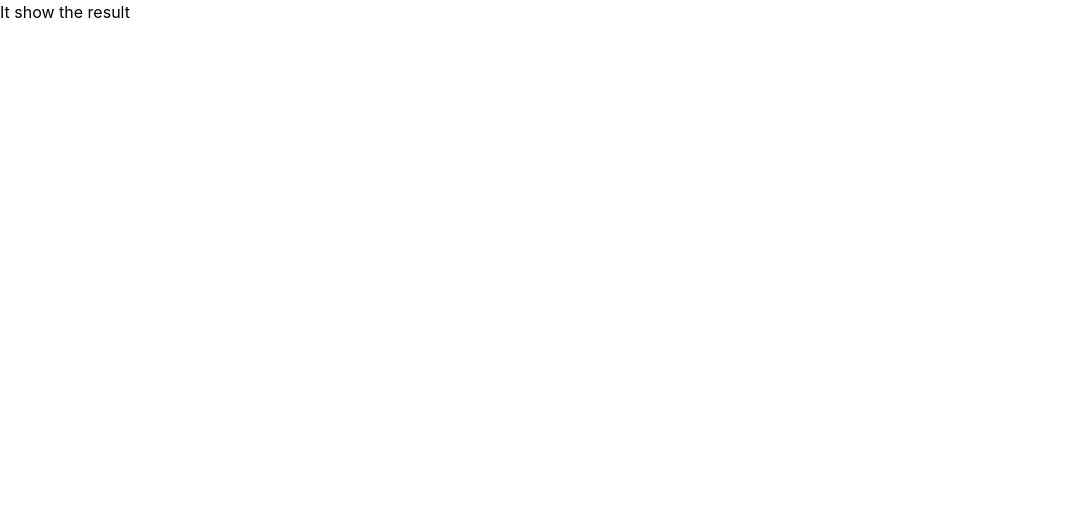
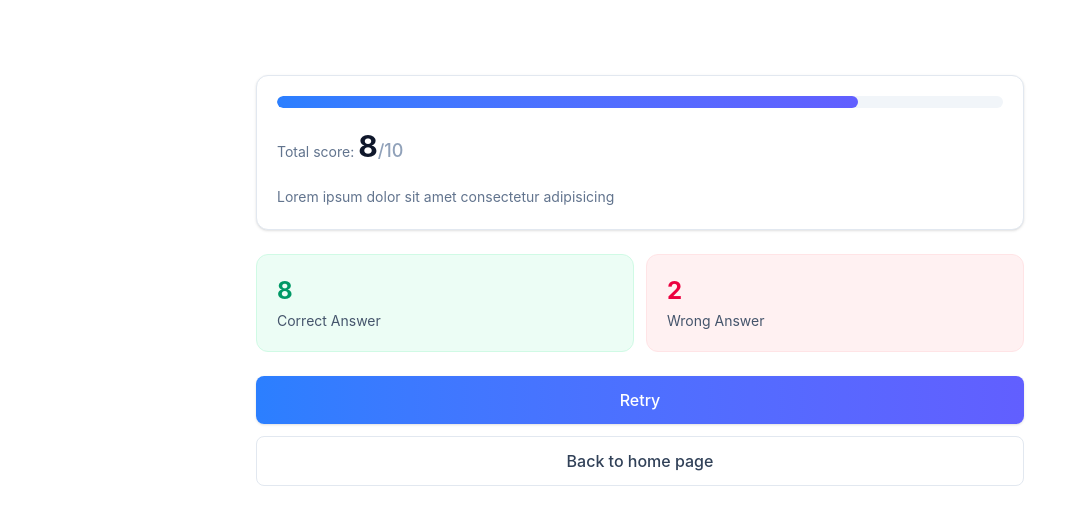
Before and after one commit to krishnaYadav7x/quizApp, a React (Vite) app: page /result in a window 1280 px wide. Shown: the top 524 px of the page, without its empty margins (0-1086 px from the left). Built offline with nearby package versions, Linux system fonts and the light colour scheme.

Commit message:
result page created

```diff
--- a/src/components/QuizFooter.jsx
+++ b/src/components/QuizFooter.jsx
@@ -46,6 +46,10 @@ export default function QuizFooter({
         >
           {buttonName}
         </Link>
+      ) : index === questions[quizCategory].length - 1 ? (
+        <Link to={'/result'} className="rounded-md bg-emerald-500 px-5 py-2 font-medium text-white shadow-sm transition hover:bg-emerald-600 active:scale-95">
+          Result
+        </Link>
       ) : (
         <button
           disabled={index === questions[quizCategory].length - 1}
--- /dev/null
+++ b/src/components/ResultBox.jsx
@@ -0,0 +1,24 @@
+import React from 'react'
+
+export default function ResultBox({title,mark,type}) {
+  return (
+    <div
+      className={
+        type === "correct"
+          ? "rounded-xl border border-emerald-100 bg-emerald-50 p-5"
+          : "rounded-xl border border-rose-100 bg-rose-50 p-5"
+      }
+    >
+      <span
+        className={
+          type === "correct"
+            ? "text-2xl font-bold text-emerald-600"
+            : "text-2xl font-bold text-rose-600"
+        }
+      >
+        {mark}
+      </span>
+      <p className='text-slate-600 mt-1 text-sm'>{title}</p>
+    </div>
+  );
+}
--- /dev/null
+++ b/src/components/ResultPageActionBtn.jsx
@@ -0,0 +1,17 @@
+import React from 'react'
+import { Link } from 'react-router';
+
+export default function ResultPageActionBtn({isLink=false,title}) {
+  return isLink ? (
+    <Link
+      to={"/"}
+      className="block w-full rounded-lg border border-slate-200 bg-white py-3 text-center font-medium text-slate-700 transition hover:bg-slate-50"
+    >
+     {title}
+    </Link>
+  ) : (
+    <button className="rounded-lg bg-gradient-to-r from-blue-500 to-indigo-500 py-3 font-medium text-white shadow-sm transition hover:opacity-90">
+      {title}
+    </button>
+  );
+}
--- a/src/pages/Home.jsx
+++ b/src/pages/Home.jsx
@@ -4,8 +4,9 @@ import { Link } from "react-router";
 const imgUrl = new URL("../assets/logo.png", import.meta.url).href;
 
 export default function Home() {
+  // bg-[radial-gradient(circle_at_50%_35%,#312e81_0%,transparent_35%),linear-gradient(135deg,#0f172a,#1e1b4b)]
   return (
-    <div className="min-h-screen bg-[radial-gradient(circle_at_50%_35%,#312e81_0%,transparent_35%),linear-gradient(135deg,#0f172a,#1e1b4b)] text-white">
+    <div className="min-h-screen bg-[radial-gradient(circle_at_50%_30%,#c7d2fe_0%,transparent_38%),linear-gradient(135deg,#f8fafc,#eef2ff)] text-slate-900">
       <header className="px-4 py-2">
         <div className="flex items-center justify-between">
           <div className="flex items-center gap-2 text-2xl">
@@ -24,7 +25,7 @@ export default function Home() {
         <p>Challenge yourself.</p>
         <Link
           to={"/quizzes"}
-          className="cursor-pointer rounded-lg bg-indigo-500 px-7 py-3 font-semibold hover:bg-indigo-600"
+          className="text-white cursor-pointer rounded-lg bg-indigo-500 px-7 py-3 font-semibold hover:bg-indigo-600"
         >
           Continue
         </Link>
--- a/src/pages/Quizzes.jsx
+++ b/src/pages/Quizzes.jsx
@@ -16,10 +16,13 @@ export default function Quizzes() {
         Quizzes
       </h1>
       <div
-        className="flex w-full max-w-20 cursor-pointer items-center gap-1 rounded-lg border px-2 py-1"
+        className="group flex w-fit cursor-pointer items-center gap-1.5 rounded-full border border-gray-200 bg-white px-3.5 py-2 text-sm font-medium text-gray-600 transition-all hover:border-indigo-200 hover:bg-indigo-50 hover:text-indigo-600"
         onClick={() => history.back()}
       >
-        <ArrowLeft size={30} />
+        <ArrowLeft
+          size={18}
+          className="transition-transform group-hover:-translate-x-1"
+        />
         Back
       </div>
       <h2 className="text-2xl sm:text-center">Explore quizzes</h2>
--- a/src/pages/Result.jsx
+++ b/src/pages/Result.jsx
@@ -1,7 +1,32 @@
-import React from 'react'
+import { Link } from "react-router";
+import ResultBox from "../components/ResultBox";
+import ResultPageActionBtn from "../components/ResultPageActionBtn";
+
 
 export default function Result() {
   return (
-    <div>It show the result</div>
-  )
+    <main className="mx-auto flex min-h-[70vh] max-w-[800px] flex-col justify-center gap-6 px-4 py-6">
+      <section className="space-y-5 rounded-xl border border-slate-200 bg-white p-5 shadow-sm">
+        <div className="h-3 overflow-hidden rounded-full bg-slate-100">
+          <div className="h-full w-[80%] rounded-full bg-gradient-to-r from-blue-500 to-indigo-500"></div>
+        </div>
+        <p>
+          <span className="text-sm text-slate-500">Total score: </span>
+          <span className="mt-1 text-3xl font-bold text-slate-900">8</span>
+          <span className="text-lg font-medium text-slate-400">/10</span>
+        </p>
+        <p className="text-sm leading-6 text-slate-500">
+          Lorem ipsum dolor sit amet consectetur adipisicing
+        </p>
+      </section>
+      <section className="grid grid-cols-2 gap-3">
+        <ResultBox title={"Correct Answer"} mark={8} type={"correct"} />
+        <ResultBox title={"Wrong Answer"} mark={2} type={"wrong"} />
+      </section>
+      <section className="flex w-full flex-col gap-3">
+        <ResultPageActionBtn isLink={false} title={"Retry"} />
+        <ResultPageActionBtn isLink={true} title={"Back to home page"} />
+      </section>
+    </main>
+  );
 }
```
Also changed, not shown: src/pages/QuizAttempt.jsx (+5 -11 lines).
